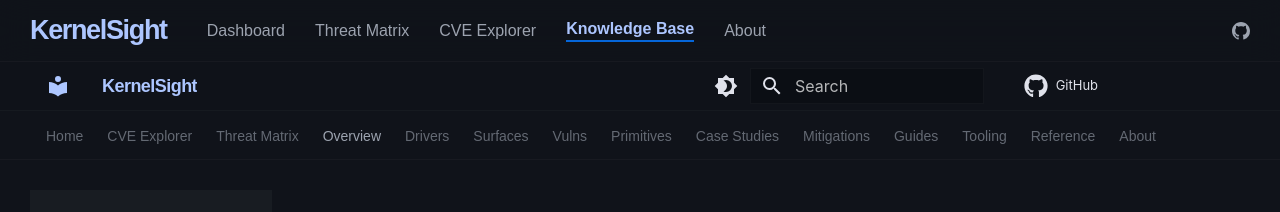
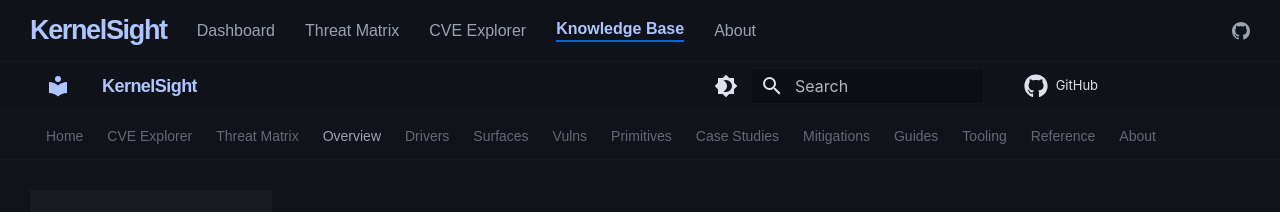
Before and after one commit to splintersfury/KernelSight, an MkDocs documentation site: the page built from docs/overview.md, in a window 1280 px wide. Shown: the top 212 px of the page. Built offline with MkDocs 1.6.1 and Material for MkDocs 9.7.7, drawn with Linux system fonts in a browser that asks for light colours; comment, search, counter and statistics services are not loaded.

Commit message:
Standardize nav bar sizes across all pages
- All headers: logo 1.35rem, links 0.8rem, padding 0.75rem 1.5rem
- All headers: background rgba(16,19,26,0.92), blur(16px)
- Super-nav inner gap aligned to 1.5rem (was 2rem)
- Dashboard header padding/layout aligned with Stitch templates

Co-Authored-By: Claude Opus 4.6 (1M context) <noreply@anthropic.com>

```diff
--- a/docs/overrides/about.html
+++ b/docs/overrides/about.html
@@ -28,16 +28,16 @@ body, html { background: #10131a !important; overflow-x: hidden; }
 
 {% block content %}
 <!-- TopAppBar -->
-<header style="background:rgba(16,19,26,0.8);backdrop-filter:blur(16px);position:sticky;top:0;z-index:50;border-bottom:1px solid rgba(69,70,76,0.15)">
-  <div style="display:flex;justify-content:space-between;align-items:center;max-width:1440px;margin:0 auto;padding:1rem 1.5rem">
+<header style="background:rgba(16,19,26,0.92);backdrop-filter:blur(16px);position:sticky;top:0;z-index:50;border-bottom:1px solid rgba(69,70,76,0.15)">
+  <div style="display:flex;justify-content:space-between;align-items:center;max-width:1440px;margin:0 auto;padding:0.75rem 1.5rem">
     <div style="display:flex;align-items:center;gap:2rem">
-      <a href="{{ config.site_url }}" style="text-decoration:none;font-family:'Space Grotesk';font-size:1.5rem;font-weight:700;letter-spacing:-0.05em;color:#adc6ff">KernelSight</a>
+      <a href="{{ config.site_url }}" style="text-decoration:none;font-family:'Space Grotesk';font-size:1.35rem;font-weight:700;letter-spacing:-0.05em;color:#adc6ff">KernelSight</a>
       <nav style="display:flex;gap:1.5rem">
-        <a href="{{ config.site_url }}" style="color:#9ca3af;text-decoration:none;font-family:'Space Grotesk';font-size:0.875rem;font-weight:500">Dashboard</a>
-        <a href="{{ config.site_url }}threat-matrix/" style="color:#9ca3af;text-decoration:none;font-family:'Space Grotesk';font-size:0.875rem;font-weight:500">Threat Matrix</a>
-        <a href="{{ config.site_url }}cve-explorer/" style="color:#9ca3af;text-decoration:none;font-family:'Space Grotesk';font-size:0.875rem;font-weight:500">CVE Explorer</a>
-        <a href="{{ config.site_url }}overview/" style="color:#9ca3af;text-decoration:none;font-family:'Space Grotesk';font-size:0.875rem;font-weight:500">Knowledge Base</a>
-        <a href="{{ config.site_url }}about/" style="color:#adc6ff;text-decoration:none;font-family:'Space Grotesk';font-size:0.875rem;font-weight:700;border-bottom:2px solid #0566d9;padding-bottom:4px">About</a>
+        <a href="{{ config.site_url }}" style="color:#9ca3af;text-decoration:none;font-family:'Space Grotesk';font-size:0.8rem;font-weight:500">Dashboard</a>
+        <a href="{{ config.site_url }}threat-matrix/" style="color:#9ca3af;text-decoration:none;font-family:'Space Grotesk';font-size:0.8rem;font-weight:500">Threat Matrix</a>
+        <a href="{{ config.site_url }}cve-explorer/" style="color:#9ca3af;text-decoration:none;font-family:'Space Grotesk';font-size:0.8rem;font-weight:500">CVE Explorer</a>
+        <a href="{{ config.site_url }}overview/" style="color:#9ca3af;text-decoration:none;font-family:'Space Grotesk';font-size:0.8rem;font-weight:500">Knowledge Base</a>
+        <a href="{{ config.site_url }}about/" style="color:#adc6ff;text-decoration:none;font-family:'Space Grotesk';font-size:0.8rem;font-weight:700;border-bottom:2px solid #0566d9;padding-bottom:4px">About</a>
       </nav>
     </div>
   </div>
--- a/docs/overrides/cve-explorer.html
+++ b/docs/overrides/cve-explorer.html
@@ -25,16 +25,16 @@ body, html { background: #10131a !important; overflow-x: hidden; }
 
 {% block content %}
 <!-- TopAppBar -->
-<header style="background:rgba(16,19,26,0.8);backdrop-filter:blur(16px);position:sticky;top:0;z-index:50;border-bottom:1px solid rgba(69,70,76,0.15)">
-  <div style="display:flex;justify-content:space-between;align-items:center;max-width:1440px;margin:0 auto;padding:1rem 1.5rem">
+<header style="background:rgba(16,19,26,0.92);backdrop-filter:blur(16px);position:sticky;top:0;z-index:50;border-bottom:1px solid rgba(69,70,76,0.15)">
+  <div style="display:flex;justify-content:space-between;align-items:center;max-width:1440px;margin:0 auto;padding:0.75rem 1.5rem">
     <div style="display:flex;align-items:center;gap:2rem">
-      <a href="{{ config.site_url }}" style="text-decoration:none;font-family:'Space Grotesk';font-size:1.5rem;font-weight:700;letter-spacing:-0.05em;color:#adc6ff">KernelSight</a>
+      <a href="{{ config.site_url }}" style="text-decoration:none;font-family:'Space Grotesk';font-size:1.35rem;font-weight:700;letter-spacing:-0.05em;color:#adc6ff">KernelSight</a>
       <nav style="display:flex;gap:1.5rem">
-        <a href="{{ config.site_url }}" style="color:#9ca3af;text-decoration:none;font-family:'Space Grotesk';font-size:0.875rem;font-weight:500">Dashboard</a>
-        <a href="{{ config.site_url }}threat-matrix/" style="color:#9ca3af;text-decoration:none;font-family:'Space Grotesk';font-size:0.875rem;font-weight:500">Threat Matrix</a>
-        <a href="{{ config.site_url }}cve-explorer/" style="color:#adc6ff;text-decoration:none;font-family:'Space Grotesk';font-size:0.875rem;font-weight:700;border-bottom:2px solid #0566d9;padding-bottom:4px">CVE Explorer</a>
-        <a href="{{ config.site_url }}overview/" style="color:#9ca3af;text-decoration:none;font-family:'Space Grotesk';font-size:0.875rem;font-weight:500">Knowledge Base</a>
-        <a href="{{ config.site_url }}about/" style="color:#9ca3af;text-decoration:none;font-family:'Space Grotesk';font-size:0.875rem;font-weight:500">About</a>
+        <a href="{{ config.site_url }}" style="color:#9ca3af;text-decoration:none;font-family:'Space Grotesk';font-size:0.8rem;font-weight:500">Dashboard</a>
+        <a href="{{ config.site_url }}threat-matrix/" style="color:#9ca3af;text-decoration:none;font-family:'Space Grotesk';font-size:0.8rem;font-weight:500">Threat Matrix</a>
+        <a href="{{ config.site_url }}cve-explorer/" style="color:#adc6ff;text-decoration:none;font-family:'Space Grotesk';font-size:0.8rem;font-weight:700;border-bottom:2px solid #0566d9;padding-bottom:4px">CVE Explorer</a>
+        <a href="{{ config.site_url }}overview/" style="color:#9ca3af;text-decoration:none;font-family:'Space Grotesk';font-size:0.8rem;font-weight:500">Knowledge Base</a>
+        <a href="{{ config.site_url }}about/" style="color:#9ca3af;text-decoration:none;font-family:'Space Grotesk';font-size:0.8rem;font-weight:500">About</a>
       </nav>
     </div>
   </div>
@@ -62,7 +62,7 @@ body, html { background: #10131a !important; overflow-x: hidden; }
       <option value="low">Low</option>
     </select>
     <div style="display:flex;gap:0.5rem">
-      <button style="flex:1;background:#1c2026;border:1px solid rgba(69,70,76,0.1);border-radius:0.75rem;padding:1rem;display:flex;align-items:center;justify-content:center;gap:0.5rem;color:#e0e2eb;font-size:0.875rem;font-weight:500;cursor:pointer">
+      <button style="flex:1;background:#1c2026;border:1px solid rgba(69,70,76,0.1);border-radius:0.75rem;padding:1rem;display:flex;align-items:center;justify-content:center;gap:0.5rem;color:#e0e2eb;font-size:0.8rem;font-weight:500;cursor:pointer">
         <span class="material-symbols-outlined" style="font-size:1rem">filter_list</span> Advanced
       </button>
       <button style="width:3.5rem;background:rgba(5,102,217,0.2);color:#adc6ff;border:none;border-radius:0.75rem;display:flex;align-items:center;justify-content:center;cursor:pointer">
@@ -89,7 +89,7 @@ body, html { background: #10131a !important; overflow-x: hidden; }
       </tbody>
     </table>
     <!-- Pagination -->
-    <div style="padding:1rem 1.5rem;display:flex;align-items:center;justify-content:space-between;background:rgba(39,42,49,0.2);border-top:1px solid rgba(69,70,76,0.1)">
+    <div style="padding:0.75rem 1.5rem;display:flex;align-items:center;justify-content:space-between;background:rgba(39,42,49,0.2);border-top:1px solid rgba(69,70,76,0.1)">
       <span id="ks-page-info" style="font-size:0.75rem;color:#9ca3af;font-family:'Inter'">Loading...</span>
       <div style="display:flex;align-items:center;gap:0.5rem">
         <button id="ks-prev" style="padding:0.25rem;background:none;border:none;color:#9ca3af;cursor:pointer" disabled>
--- a/docs/overrides/dashboard.html
+++ b/docs/overrides/dashboard.html
@@ -71,16 +71,13 @@ body, html {
   top: 0;
   left: 0;
   right: 0;
-  height: 48px;
-  background: var(--bg-surface);
-  border-bottom: 1px solid var(--border);
+  background: rgba(16,19,26,0.92);
+  border-bottom: 1px solid rgba(69,70,76,0.15);
   display: flex;
   align-items: center;
-  justify-content: space-between;
-  padding: 0 24px;
+  padding: 0.75rem 1.5rem;
   z-index: 100;
-  backdrop-filter: blur(12px);
-  background: rgba(13,19,32,0.92);
+  backdrop-filter: blur(16px);
 }
 
 .ksd-header__logo {
@@ -90,12 +87,14 @@ body, html {
   color: #adc6ff;
   text-decoration: none;
   letter-spacing: -0.05em;
+  margin-right: 2rem;
 }
 
 .ksd-header__nav {
   display: flex;
   align-items: center;
-  gap: 24px;
+  gap: 1.5rem;
+  flex: 1;
 }
 
 .ksd-header__link {
@@ -104,7 +103,8 @@ body, html {
   font-weight: 500;
   color: #9ca3af;
   text-decoration: none;
-  transition: color 0.15s ease;
+  transition: color 0.2s;
+  white-space: nowrap;
 }
 
 .ksd-header__link--active {
--- a/docs/overrides/threat-matrix.html
+++ b/docs/overrides/threat-matrix.html
@@ -29,16 +29,16 @@ body, html { background: #10131a !important; overflow-x: hidden; }
 
 {% block content %}
 <!-- TopAppBar -->
-<header style="background:rgba(16,19,26,0.8);backdrop-filter:blur(16px);position:sticky;top:0;z-index:50;border-bottom:1px solid rgba(69,70,76,0.15)">
-  <div style="display:flex;justify-content:space-between;align-items:center;max-width:1440px;margin:0 auto;padding:1rem 1.5rem">
+<header style="background:rgba(16,19,26,0.92);backdrop-filter:blur(16px);position:sticky;top:0;z-index:50;border-bottom:1px solid rgba(69,70,76,0.15)">
+  <div style="display:flex;justify-content:space-between;align-items:center;max-width:1440px;margin:0 auto;padding:0.75rem 1.5rem">
     <div style="display:flex;align-items:center;gap:2rem">
-      <a href="{{ config.site_url }}" style="text-decoration:none;font-family:'Space Grotesk';font-size:1.5rem;font-weight:700;letter-spacing:-0.05em;color:#adc6ff">KernelSight</a>
+      <a href="{{ config.site_url }}" style="text-decoration:none;font-family:'Space Grotesk';font-size:1.35rem;font-weight:700;letter-spacing:-0.05em;color:#adc6ff">KernelSight</a>
       <nav style="display:flex;gap:1.5rem">
-        <a href="{{ config.site_url }}" style="color:#9ca3af;text-decoration:none;font-family:'Space Grotesk';font-size:0.875rem;font-weight:500">Dashboard</a>
-        <a href="{{ config.site_url }}threat-matrix/" style="color:#adc6ff;text-decoration:none;font-family:'Space Grotesk';font-size:0.875rem;font-weight:700;border-bottom:2px solid #0566d9;padding-bottom:4px">Threat Matrix</a>
-        <a href="{{ config.site_url }}cve-explorer/" style="color:#9ca3af;text-decoration:none;font-family:'Space Grotesk';font-size:0.875rem;font-weight:500">CVE Explorer</a>
-        <a href="{{ config.site_url }}overview/" style="color:#9ca3af;text-decoration:none;font-family:'Space Grotesk';font-size:0.875rem;font-weight:500">Knowledge Base</a>
-        <a href="{{ config.site_url }}about/" style="color:#9ca3af;text-decoration:none;font-family:'Space Grotesk';font-size:0.875rem;font-weight:500">About</a>
+        <a href="{{ config.site_url }}" style="color:#9ca3af;text-decoration:none;font-family:'Space Grotesk';font-size:0.8rem;font-weight:500">Dashboard</a>
+        <a href="{{ config.site_url }}threat-matrix/" style="color:#adc6ff;text-decoration:none;font-family:'Space Grotesk';font-size:0.8rem;font-weight:700;border-bottom:2px solid #0566d9;padding-bottom:4px">Threat Matrix</a>
+        <a href="{{ config.site_url }}cve-explorer/" style="color:#9ca3af;text-decoration:none;font-family:'Space Grotesk';font-size:0.8rem;font-weight:500">CVE Explorer</a>
+        <a href="{{ config.site_url }}overview/" style="color:#9ca3af;text-decoration:none;font-family:'Space Grotesk';font-size:0.8rem;font-weight:500">Knowledge Base</a>
+        <a href="{{ config.site_url }}about/" style="color:#9ca3af;text-decoration:none;font-family:'Space Grotesk';font-size:0.8rem;font-weight:500">About</a>
       </nav>
     </div>
   </div>
--- a/docs/stylesheets/extra.css
+++ b/docs/stylesheets/extra.css
@@ -5,7 +5,7 @@
 
 /* --- Super-Nav (shared across all MkDocs pages) --- */
 .ks-supernav {
-  background: rgba(16, 19, 26, 0.95);
+  background: rgba(16, 19, 26, 0.92);
   backdrop-filter: blur(16px);
   border-bottom: 1px solid rgba(69, 70, 76, 0.15);
   position: sticky;
@@ -19,7 +19,7 @@
   padding: 0.75rem 1.5rem;
   display: flex;
   align-items: center;
-  gap: 2rem;
+  gap: 1.5rem;
 }
 
 .ks-supernav__logo {
```
